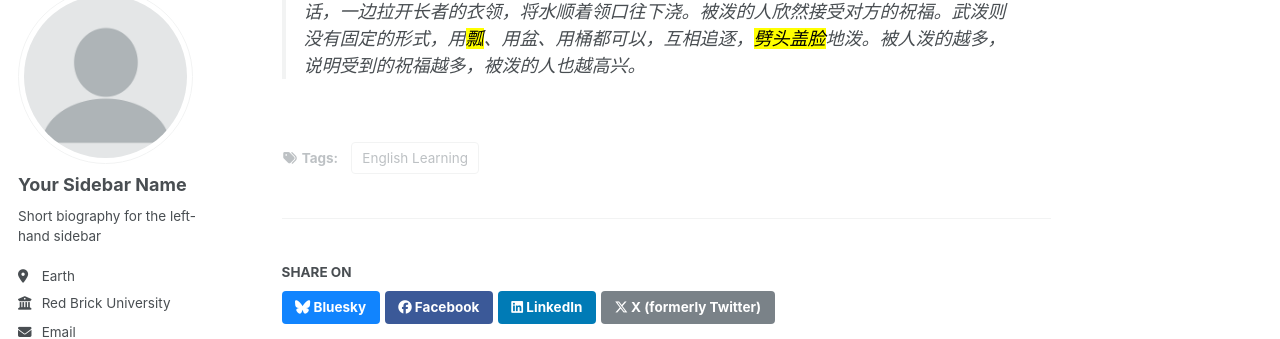
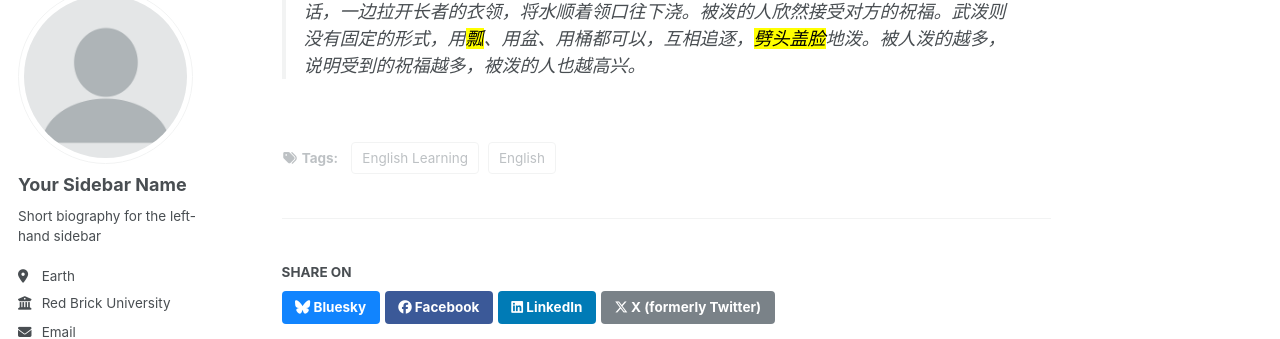
Before and after one commit to Floraaah/Floraaah, a Jekyll site: the page built from _posts/2025-03-17-blog-post-1.md, in a window 1280 px wide and 900 px high, scrolled down 3239 px. Shown: the part 110-449 px from the top of the window. Built offline with Jekyll 4.4.1, drawn with Linux system fonts in a browser that asks for light colours; some web fonts are replaced.

Commit message:
Update 2025-03-17-blog-post-1.md

```diff
--- a/_posts/2025-03-17-blog-post-1.md
+++ b/_posts/2025-03-17-blog-post-1.md
@@ -3,6 +3,7 @@ title: 'C-E Translation \[Practice\]'
 date: 2025-03-17
 permalink: /posts/2025-03-17-1/
 tags:
+  - English
   - English Learning
 ---
 
```
